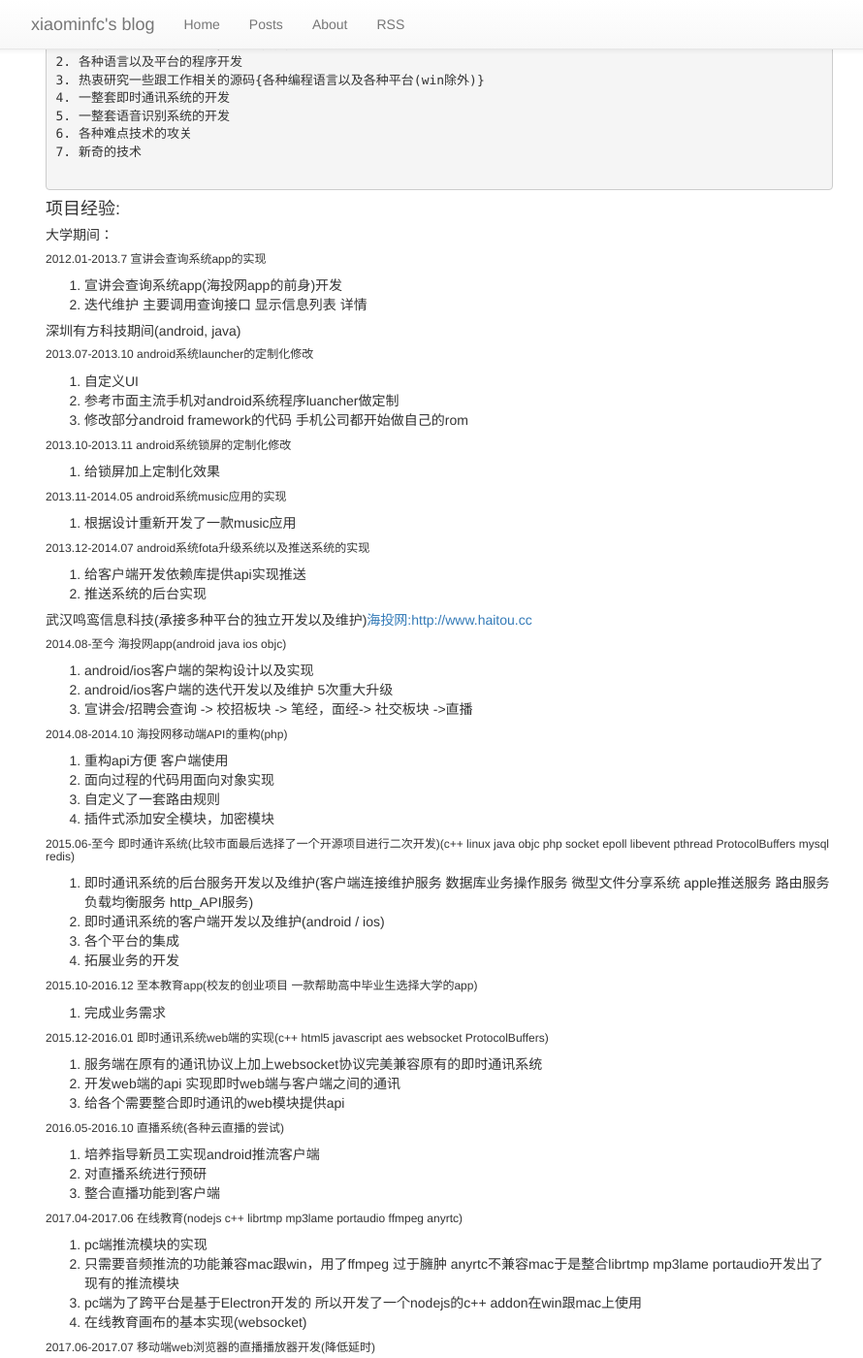
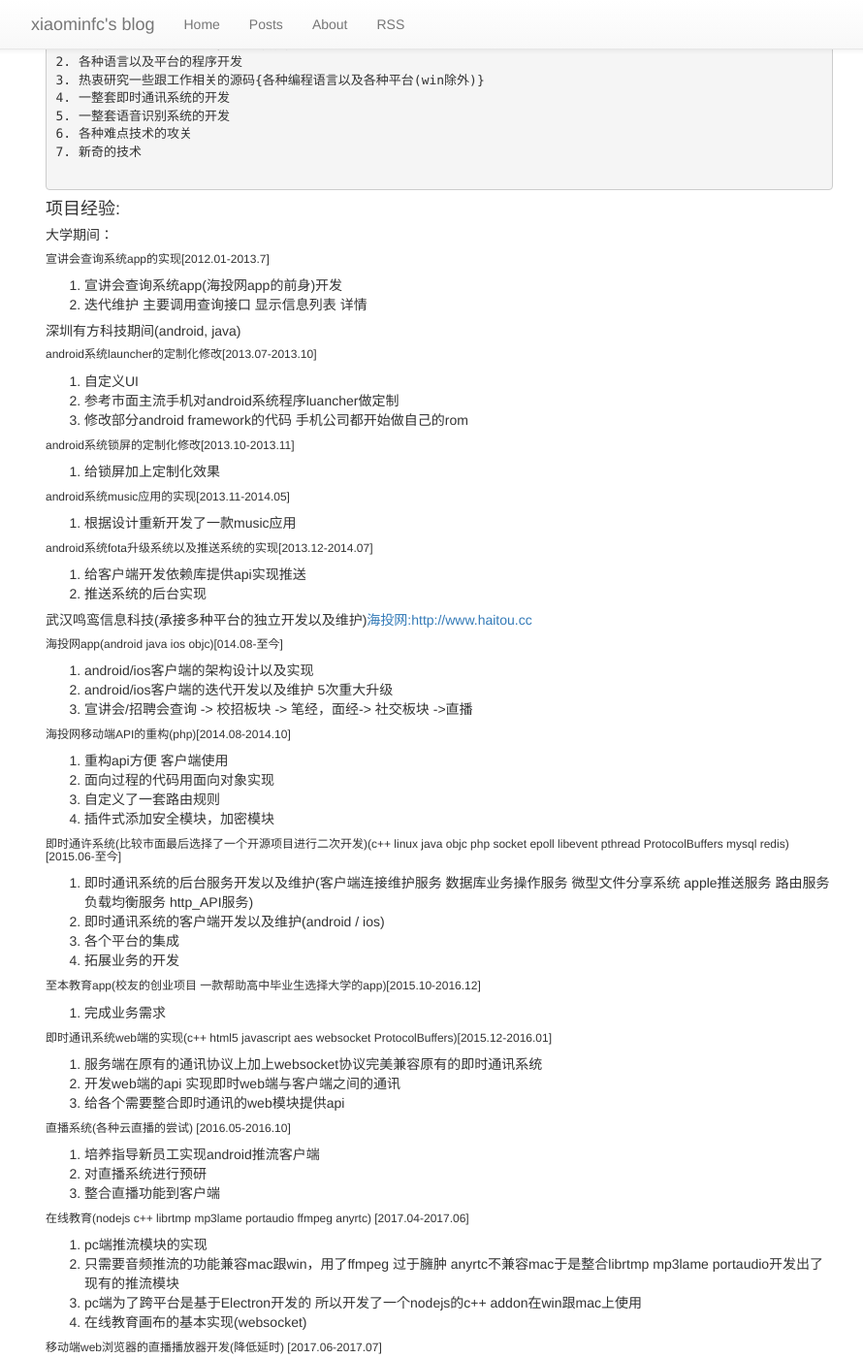
Before and after one commit to xiaominfc/xiaominfc.github.io, a Jekyll site: the page built from about.md, in a window 1280 px wide and 1400 px high, scrolled down 677 px. Shown: the whole window at 97% size, without its empty margins (47-937 px from the left). Built offline with Jekyll 4.4.1, drawn with Linux system fonts in a browser that asks for light colours; a script that is not in the unit is left out; comment, search, counter and statistics services are not loaded; some of the changed text lies outside the part shown.

Commit message:
update about me

```diff
--- a/about.md
+++ b/about.md
@@ -54,105 +54,97 @@
 
 #### 项目经验:
 ##### 大学期间：
-###### 2012.01-2013.7 宣讲会查询系统app的实现
+######  宣讲会查询系统app的实现[2012.01-2013.7]
 1. 宣讲会查询系统app(海投网app的前身)开发
 2. 迭代维护 主要调用查询接口 显示信息列表 详情
-<br>
+
 
 ##### 深圳有方科技期间(android, java)
-###### 2013.07-2013.10 android系统launcher的定制化修改
+######  android系统launcher的定制化修改[2013.07-2013.10]
 1. 自定义UI
 2. 参考市面主流手机对android系统程序luancher做定制
 3. 修改部分android framework的代码 手机公司都开始做自己的rom
-<br>
 
-###### 2013.10-2013.11 android系统锁屏的定制化修改
+###### android系统锁屏的定制化修改[2013.10-2013.11]
 1. 给锁屏加上定制化效果
-<br>
 
-###### 2013.11-2014.05 android系统music应用的实现
+
+###### android系统music应用的实现[2013.11-2014.05]
 1. 根据设计重新开发了一款music应用
-<br>
 
-###### 2013.12-2014.07 android系统fota升级系统以及推送系统的实现
+
+###### android系统fota升级系统以及推送系统的实现[2013.12-2014.07]
 1. 给客户端开发依赖库提供api实现推送
 2. 推送系统的后台实现
-<br>
-
 
 ##### 武汉鸣鸾信息科技(承接多种平台的独立开发以及维护)[海投网:http://www.haitou.cc](http://www.haitou.cc)
-###### 2014.08-至今 海投网app(android java ios objc)
+###### 海投网app(android java ios objc)[014.08-至今]
 1. android/ios客户端的架构设计以及实现
 2. android/ios客户端的迭代开发以及维护 5次重大升级
 3. 宣讲会/招聘会查询 -> 校招板块 -> 笔经，面经-> 社交板块 ->直播
-<br>
 
-###### 2014.08-2014.10 海投网移动端API的重构(php)
+
+######  海投网移动端API的重构(php)[2014.08-2014.10]
 1. 重构api方便 客户端使用
 2. 面向过程的代码用面向对象实现
 3. 自定义了一套路由规则
 4. 插件式添加安全模块，加密模块
-<br>
 
-###### 2015.06-至今 即时通许系统(比较市面最后选择了一个开源项目进行二次开发)(c++ linux java objc php socket epoll libevent pthread ProtocolBuffers mysql redis)
+###### 即时通许系统(比较市面最后选择了一个开源项目进行二次开发)(c++ linux java objc php socket epoll libevent pthread ProtocolBuffers mysql redis)[2015.06-至今]
 1. 即时通讯系统的后台服务开发以及维护(客户端连接维护服务 数据库业务操作服务 微型文件分享系统 apple推送服务 路由服务 负载均衡服务 http_API服务)
 2. 即时通讯系统的客户端开发以及维护(android / ios)
 3. 各个平台的集成
 4. 拓展业务的开发
-<br>
 
-###### 2015.10-2016.12 至本教育app(校友的创业项目 一款帮助高中毕业生选择大学的app)
+###### 至本教育app(校友的创业项目 一款帮助高中毕业生选择大学的app)[2015.10-2016.12]
 1. 完成业务需求
-<br>
 
-###### 2015.12-2016.01 即时通讯系统web端的实现(c++ html5 javascript aes websocket ProtocolBuffers)
+
+###### 即时通讯系统web端的实现(c++ html5 javascript aes websocket ProtocolBuffers)[2015.12-2016.01]
 1. 服务端在原有的通讯协议上加上websocket协议完美兼容原有的即时通讯系统
 2. 开发web端的api 实现即时web端与客户端之间的通讯
 3. 给各个需要整合即时通讯的web模块提供api
-<br>
 
-###### 2016.05-2016.10 直播系统(各种云直播的尝试)
+###### 直播系统(各种云直播的尝试) [2016.05-2016.10]
 1. 培养指导新员工实现android推流客户端
 2. 对直播系统进行预研
 3. 整合直播功能到客户端
-<br>
 
-###### 2017.04-2017.06 在线教育(nodejs c++ librtmp mp3lame portaudio ffmpeg anyrtc)
+
+###### 在线教育(nodejs c++ librtmp mp3lame portaudio ffmpeg anyrtc) [2017.04-2017.06]
 1. pc端推流模块的实现
 2. 只需要音频推流的功能兼容mac跟win，用了ffmpeg 过于臃肿 anyrtc不兼容mac于是整合librtmp mp3lame portaudio开发出了现有的推流模块
 3. pc端为了跨平台是基于Electron开发的 所以开发了一个nodejs的c++ addon在win跟mac上使用
 4. 在线教育画布的基本实现(websocket)
-<br>
 
-###### 2017.06-2017.07 移动端web浏览器的直播播放器开发(降低延时)
+
+###### 移动端web浏览器的直播播放器开发(降低延时) [2017.06-2017.07]
 1. fetch API读http+flv的直播流并解析出audio tag
 2. mp3前端解码
 3. web audio api播放
 4. 降低延时(移动端浏览器不支持flash 相关api也缺少 只能采用格式m3u8做直播 延时25秒+)至5秒内
-<br>
 
-###### 2017.07-至今
+
+###### teamtalk [2017.07-至今]
 1. 持续迭代改进开发开源即时通讯系统teamtalk(https://github.com/xiaominfc/TeamTalk)
 2. dart实现了teamtalk的相关api(https://github.com/xiaominfc/teamtalk_dart_lib)
 3. 实现flutter版的聊天app(https://github.com/xiaominfc/flutter_tt)
-<br>
 
-###### 2018.07-至今
+
+###### asr [2018.07-至今]
 1. 基于kaldi开发基于深度学习的语音识别(asr)系统
 2. 开发实时流识别系统提供websocket版api
 3. 改进识别模型
 4. 训练其他辅助模型完善语音识别
-<br>
 
-###### 2018.07-至今
+
+###### 外呼中心 [2018.07-至今]
 1. 开发外呼中心调度系统
 2. 将sip客户端与语音识别系统,外呼中心对接
 3. 实现外呼中心的业务处理
-<br>
 
-###### 2019.07-至今
+###### tts [2019.07-至今]
 1. 开发语音合成(tts)系统
-<br>
 
 ----
 
```
